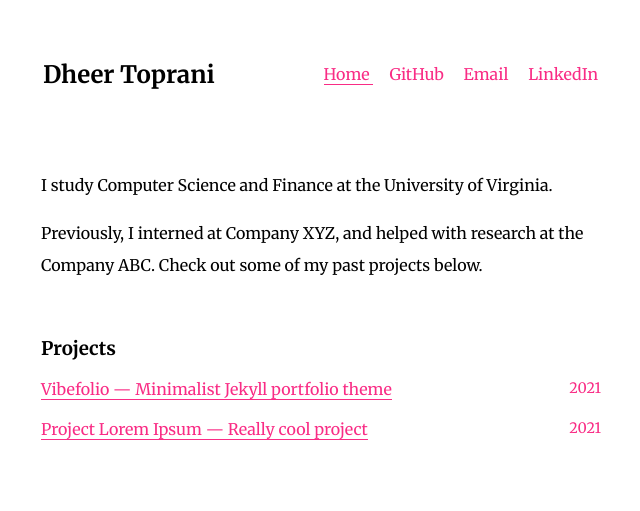
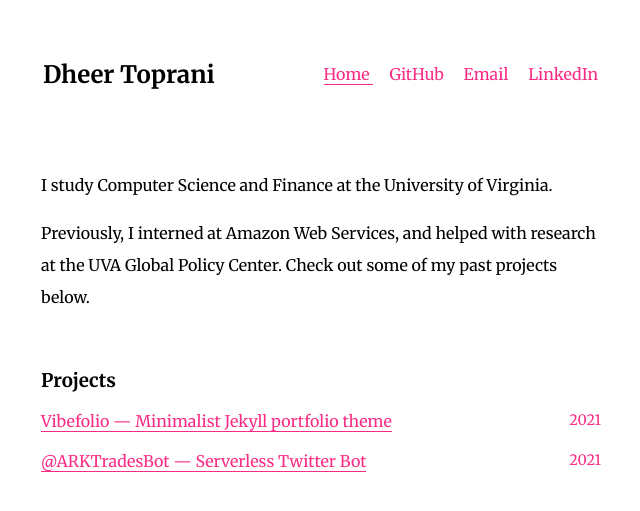
Before and after one commit to dheerkt/dheerkt-website, a Jekyll site: the page built from index.md, in a window 1280 px wide. Shown: the top 511 px of the page, without its empty margins (319-959 px from the left). Built offline with Jekyll 4.4.1, drawn with Linux system fonts in a browser that asks for light colours.

Commit message:
Updated content

```diff
--- a/index.md
+++ b/index.md
@@ -6,4 +6,4 @@ navigation_weight: 1
 
 I study Computer Science and Finance at the University of Virginia.
 
-Previously, I interned at Company XYZ, and helped with research at the Company ABC. Check out some of my past projects below.
+Previously, I interned at Amazon Web Services, and helped with research at the UVA Global Policy Center. Check out some of my past projects below.
```
Also changed, not shown: _projects/arktradesbot.md (added, +7 -0 lines), _projects/lorem.md (deleted, +0 -7 lines), README.md.
